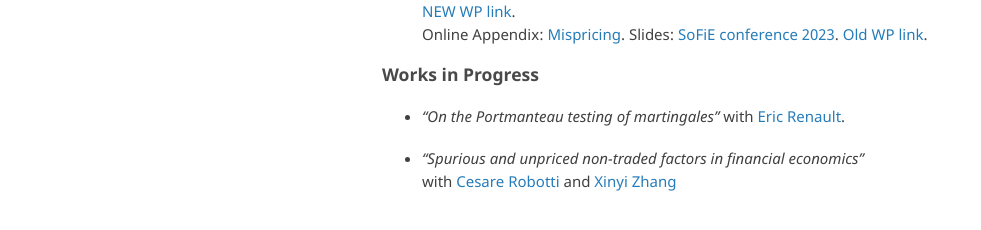
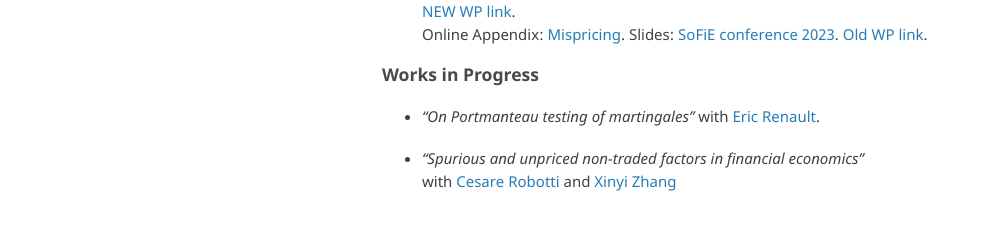
Before and after one commit to amandri/amandri.github.io, a Jekyll site: the page built from index.md, in a window 1280 px wide. Shown: the part 446-676 px from the top of the page, without its empty margins (133-1114 px from the left). Built offline with Jekyll 4.4.1, drawn with Linux system fonts in a browser that asks for light colours; the repository's description, which GitHub fills in, is left out; our own code applies the rules of GitHub Pages for plain Markdown files.

Commit message:
Update index.md

```diff
--- a/index.md
+++ b/index.md
@@ -23,7 +23,7 @@ with [Cesare Robotti](https://www.cesarerobotti.com) and [Giulio Rossetti](https
 
 ### Works in Progress
 
-- *"On the Portmanteau testing of martingales"* with [Eric Renault](https://warwick.ac.uk/fac/soc/economics/staff/emrrenault/#).
+- *"On Portmanteau testing of martingales"* with [Eric Renault](https://warwick.ac.uk/fac/soc/economics/staff/emrrenault/#).
 
 - *"Spurious and unpriced non-traded factors in financial economics"* \
 with [Cesare Robotti](https://www.cesarerobotti.com) and [Xinyi Zhang](https://warwick.ac.uk/fac/soc/wbs/subjects/finance/faculty1/phd_students/xinyi-zhang/)
```
